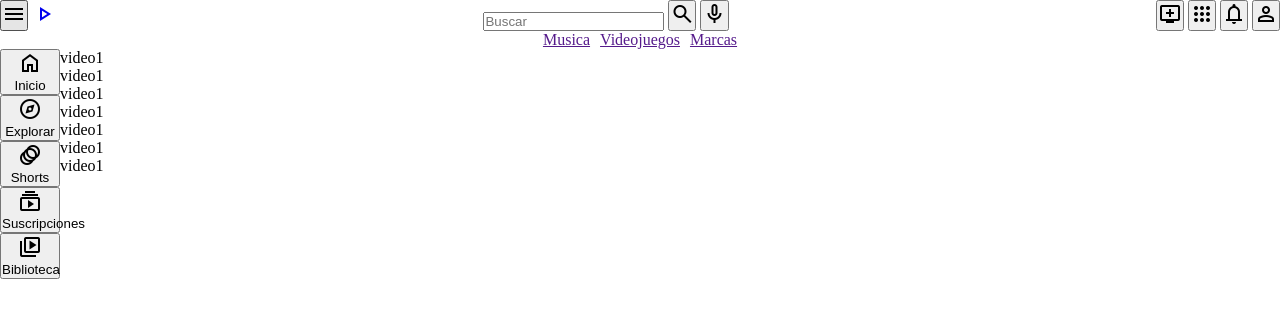
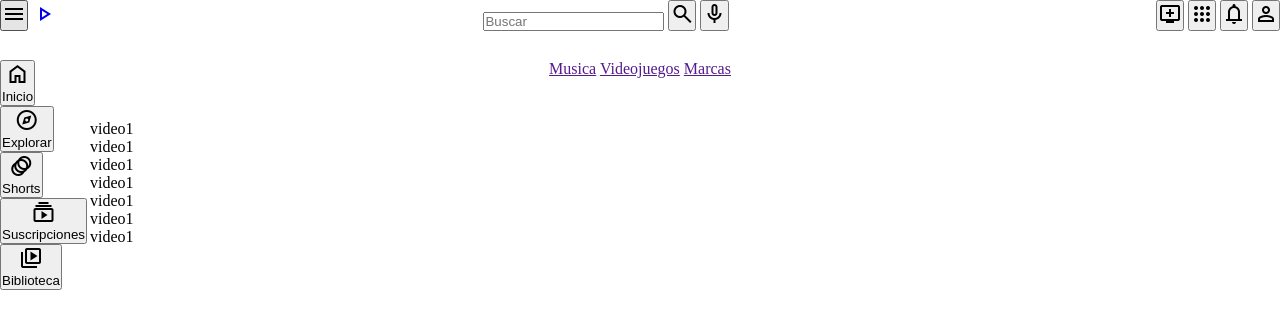
Before and after one commit to Hozk19/Proyecto_2_Front_End, a plain HTML site: page index.html in a window 1280 px wide. Drawn offline with nearby package versions, Linux system fonts and the light colour scheme.

Commit message:
Cambio de algunas etiquetas (para que este semanticamente estructurado)

```diff
--- a/index.html
+++ b/index.html
@@ -10,8 +10,8 @@
     <link rel="stylesheet" href="/style/index_style.css">
 </head>
 <body>
-    <nav class="nav-principal">
-        <div class="nav-apartado-1">
+    <header class="main-header">
+        <section class="section-1">
             <button class="menu">
                 <span class="material-symbols-outlined">
                     menu
@@ -22,8 +22,8 @@
                     play_arrow
                     </span>
             </a>
-        </div>
-        <div class="nav-apartado-2">
+        </section>
+        <section class="section-2">
             <form name="busqueda" method="post"action="/send.js">
                 <input type="text" placeholder="Buscar">
                 <button>
@@ -37,8 +37,8 @@
                     </span>
                 </button>
             </form>
-        </div>
-        <div class="nav-apartado-3">
+        </section>
+        <section class="section-3">
             <button>
                 <span class="material-symbols-outlined">
                     add_to_queue
@@ -59,14 +59,13 @@
                     person
                 </span>
             </button>
-        </div>
-    </nav>
-    <nav class="secciones">
+        </section>
+    </header>
+    <nav class="categorias">
         <a href="">Musica</a>
         <a href="">Videojuegos</a>
         <a href="">Marcas</a>
     </nav>
-    <main>
     <aside>
         <button>
             <span class="material-symbols-outlined">
@@ -99,6 +98,7 @@
             <p>Biblioteca</p>
         </button>
     </aside>
+    <main>
         <section class="videos">
             <p>video1</p>
             <p>video1</p>
@@ -107,7 +107,6 @@
             <p>video1</p>
             <p>video1</p>
             <p>video1</p>
-
         </section>
     </main>
 
--- a/style/index_style.css
+++ b/style/index_style.css
@@ -5,22 +5,24 @@
 body{
     width: 100vw;
     height: 100vh;
+    display: grid;
+    grid-template-columns: 90px auto;
+    grid-template-rows: repeat(2,60px) auto;
+    grid-template-areas:    "header header"
+                            "nav nav"
+                            "menu content";
 }
-.nav-principal{
+header{
+    grid-area: header;
     display: flex;
     justify-content: space-between;
 }
-.secciones {
-    display: flex;
-    justify-content: center;
-    gap: 10px;
+nav{
+    grid-area: nav;
+    justify-self: center;
 }
 aside{
-    display: flex;
-    flex-direction: column;
+    grid-area: menu;
+    grid-row-start: 2;
+
 }
-main{
-    display: grid;
-    grid-template-columns: 60px 1fr;
-    grid-template-rows: 80vh ;
-}
```
Lines whose indentation alone changed are shown as unchanged.
